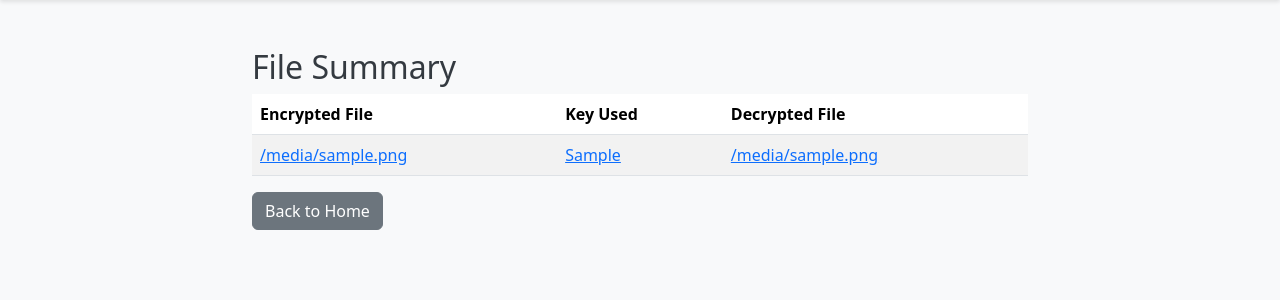
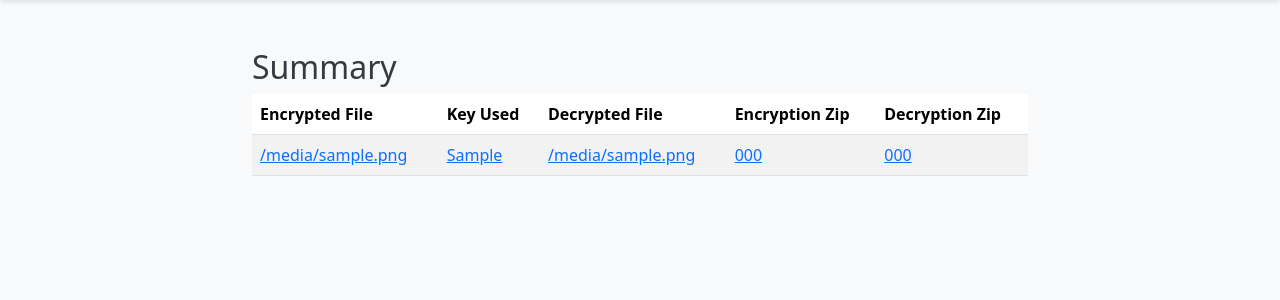
Before and after one commit to archie-linux/file-crypt, a Flask app: template templates/summary.html in a window 1280 px wide. Shown: the part 56-356 px from the top of the page. Run offline with Flask 2, Linux system fonts and the light colour scheme; the template is opened without the code that fills it: most values are stand-ins (such as "Sample title", 1, 10 or a date in 2020); some libraries are stand-ins or nearby versions.

Commit message:
Download bundle from summary

```diff
--- a/app.py
+++ b/app.py
@@ -146,6 +146,7 @@ def api_encrypt():
     output_files = []
     verbose_output = []
     metadata = read_metadata()
+    operation_id = uuid.uuid4().hex
 
     # Handle directory upload
     try:
@@ -182,7 +183,11 @@ def api_encrypt():
             metadata.append({
                 'encrypted_file': relative_output_file,
                 'key_used': key_identifier,
-                'decrypted_file': None
+                'decrypted_file': None,
+                'operation_id': operation_id,
+                'encrypt_zip_path': None,
+                'decrypt_zip_path': None,
+                'rotate_zip_path': None
             })
             if verbose:
                 verbose_output.append(f"Encrypted {input_file} to {output_file}")
@@ -197,6 +202,11 @@ def api_encrypt():
         import shutil
         shutil.make_archive(zip_path.replace('.zip', ''), 'zip', output_dir)
         logger.debug(f"Created zip at {zip_path}")
+        # Update metadata with encrypt_zip_path
+        relative_zip_path = os.path.relpath(zip_path, app.config['UPLOAD_FOLDER'])
+        for entry in metadata:
+            if entry['operation_id'] == operation_id:
+                entry['encrypt_zip_path'] = relative_zip_path
     except Exception as e:
         logger.error(f"Zip creation failed: {str(e)}")
         return render_template('result.html', error=f"Zip creation failed: {str(e)}", status=500)
@@ -211,7 +221,7 @@ def api_encrypt():
     response = {
         'message': 'Encryption completed',
         'output_files': output_files,
-        'zip_path': os.path.join('encrypted_files', zip_filename),
+        'zip_path': relative_zip_path,
         'verbose_output': verbose_output
     }
     if generated_key_path:
@@ -242,6 +252,7 @@ def api_decrypt():
     output_files = []
     verbose_output = []
     input_files = []
+    operation_id = uuid.uuid4().hex
 
     # Handle selected files from dropdown
     if selected_files:
@@ -315,6 +326,8 @@ def api_decrypt():
             for entry in metadata:
                 if entry['encrypted_file'] == relative_input_file:
                     entry['decrypted_file'] = relative_output_file
+                    entry['operation_id'] = operation_id
+                    entry['decrypt_zip_path'] = None  # Will be updated after zip creation
                     break
             if verbose:
                 verbose_output.append(f"Decrypted {input_file} to {output_file}")
@@ -329,6 +342,11 @@ def api_decrypt():
         import shutil
         shutil.make_archive(zip_path.replace('.zip', ''), 'zip', output_dir)
         logger.debug(f"Created zip at {zip_path}")
+        # Update metadata with decrypt_zip_path
+        relative_zip_path = os.path.relpath(zip_path, app.config['UPLOAD_FOLDER'])
+        for entry in metadata:
+            if entry['operation_id'] == operation_id:
+                entry['decrypt_zip_path'] = relative_zip_path
     except Exception as e:
         logger.error(f"Zip creation failed: {str(e)}")
         return render_template('result.html', error=f"Zip creation failed: {str(e)}", status=500)
@@ -343,12 +361,13 @@ def api_decrypt():
     response = {
         'message': 'Decryption completed',
         'output_files': output_files,
-        'zip_path': os.path.join('decrypted_files', zip_filename),
+        'zip_path': relative_zip_path,
         'verbose_output': verbose_output
     }
     logger.debug(f"Response: {response}")
     return render_template('result.html', data=response, status=200)
 
+@app.route('/api/rotate_key', methods=['POST'])
 @app.route('/api/rotate_key', methods=['POST'])
 def api_rotate_key():
     logger.debug("Received request to /api/rotate_key")
@@ -371,6 +390,7 @@ def api_rotate_key():
     output_files = []
     verbose_output = []
     input_files = []
+    operation_id = uuid.uuid4().hex
 
     # Handle selected files from dropdown
     for selected_file in selected_files:
@@ -461,12 +481,18 @@ def api_rotate_key():
                     entry['encrypted_file'] = relative_output_file
                     entry['key_used'] = new_key_identifier
                     entry['decrypted_file'] = None
+                    entry['operation_id'] = operation_id
+                    entry['encrypt_zip_path'] = None  # Will be updated after zip creation
+                    entry['decrypt_zip_path'] = None  # Clear since file is re-encrypted
                     break
             else:
                 metadata.append({
                     'encrypted_file': relative_output_file,
                     'key_used': new_key_identifier,
-                    'decrypted_file': None
+                    'decrypted_file': None,
+                    'operation_id': operation_id,
+                    'encrypt_zip_path': None,
+                    'decrypt_zip_path': None
                 })
             if verbose:
                 verbose_output.append(f"Rotated key for {input_file} to {output_path}")
@@ -481,6 +507,11 @@ def api_rotate_key():
         import shutil
         shutil.make_archive(zip_path.replace('.zip', ''), 'zip', output_dir)
         logger.debug(f"Created zip at {zip_path}")
+        # Update metadata with encrypt_zip_path
+        relative_zip_path = os.path.relpath(zip_path, app.config['UPLOAD_FOLDER'])
+        for entry in metadata:
+            if entry['operation_id'] == operation_id:
+                entry['encrypt_zip_path'] = relative_zip_path
     except Exception as e:
         logger.error(f"Zip creation failed: {str(e)}")
         return render_template('result.html', error=f"Zip creation failed: {str(e)}", status=500)
@@ -495,7 +526,7 @@ def api_rotate_key():
     response = {
         'message': 'Key rotation completed',
         'output_files': output_files,
-        'zip_path': os.path.join('rotated_files', zip_filename),
+        'zip_path': relative_zip_path,
         'new_key_file': new_key_identifier,
         'verbose_output': verbose_output
     }
--- a/templates/summary.html
+++ b/templates/summary.html
@@ -1,14 +1,15 @@
 {% extends "base.html" %}
 {% block title %}FileCrypt - Summary{% endblock %}
 {% block content %}
-<h2>File Summary</h2>
-{% if metadata and metadata|length %}
+<h2>Summary</h2>
 <table class="table table-striped">
     <thead>
         <tr>
             <th>Encrypted File</th>
             <th>Key Used</th>
             <th>Decrypted File</th>
+            <th>Encryption Zip</th>
+            <th>Decryption Zip</th>
         </tr>
     </thead>
     <tbody>
@@ -35,12 +36,22 @@
                     Not decrypted
                 {% endif %}
             </td>
+            <td>
+                {% if entry.encrypt_zip_path %}
+                    <a href="/download/{{ entry.encrypt_zip_path }}">{{ entry.encrypt_zip_path }}</a>
+                {% else %}
+                    N/A
+                {% endif %}
+            </td>
+            <td>
+                {% if entry.decrypt_zip_path %}
+                    <a href="/download/{{ entry.decrypt_zip_path }}">{{ entry.decrypt_zip_path }}</a>
+                {% else %}
+                    {{ 'Not Generated' if entry.decrypted_file else 'N/A' }}
+                {% endif %}
+            </td>
         </tr>
         {% endfor %}
     </tbody>
 </table>
-{% else %}
-    <p class="text-muted">No files have been processed yet.</p>
-{% endif %}
-<a href="/" class="btn btn-secondary">Back to Home</a>
 {% endblock %}
```
Lines whose indentation alone changed are shown as unchanged.
